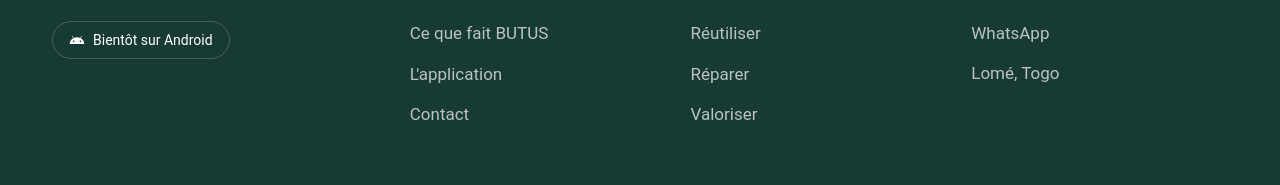
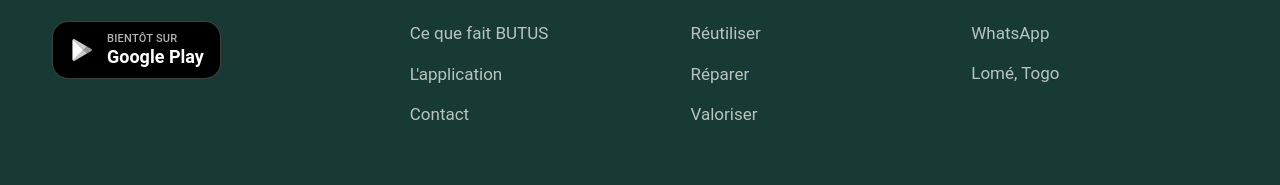
Before and after one commit to hackdave21/butus_public, an Astro site: page / in a window 1280 px wide. Shown: the part 5083-5268 px from the top of the page. Built offline with nearby package versions, Linux system fonts and the light colour scheme; Astro itself is replaced by a stand-in of ours.

Commit message:
Footer : badge « Bientôt sur Google Play »
Co-Authored-By: Claude Opus 5.5 <noreply@anthropic.com>

```diff
--- a/src/components/Footer.astro
+++ b/src/components/Footer.astro
@@ -26,9 +26,18 @@ const socials = contact.socials.filter((s) => s.href);
           <span class="text-green">B</span>UTUS
         </a>
         <p class="mt-4 max-w-xs text-white/70">Donner une seconde vie aux objets et créer de nouvelles opportunités.</p>
-        <p class="mt-6 inline-flex items-center gap-2 rounded-full border border-white/20 px-4 py-2 text-sm">
-          <svg width="16" height="16" viewBox="0 0 24 24" aria-hidden="true" fill="currentColor"><path d="M17.6 9.48l1.84-3.18a.38.38 0 0 0-.66-.38l-1.86 3.22a11.5 11.5 0 0 0-9.84 0L5.22 5.92a.38.38 0 0 0-.66.38L6.4 9.48A10.8 10.8 0 0 0 1 18h22a10.8 10.8 0 0 0-5.4-8.52zM7 15.25a1.25 1.25 0 1 1 0-2.5 1.25 1.25 0 0 1 0 2.5zm10 0a1.25 1.25 0 1 1 0-2.5 1.25 1.25 0 0 1 0 2.5z"/></svg>
-          Bientôt sur Android
+        <!-- Badge « bientôt sur Google Play » : pas un lien tant que l'app n'est pas publiée (logo monochrome, charte) -->
+        <p class="store-badge mt-6 inline-flex items-center gap-3 rounded-2xl border border-white/25 bg-black px-4 py-2.5">
+          <svg width="26" height="26" viewBox="0 0 24 24" aria-hidden="true" fill="currentColor">
+            <path d="M3.6 2.2c-.3.3-.4.7-.4 1.2v17.2c0 .5.1.9.4 1.2L13.3 12 3.6 2.2z"/>
+            <path d="M16.6 8.7 5.2 2.1c-.6-.4-1.2-.4-1.6.1l9.7 9.8 3.3-3.3z" opacity=".8"/>
+            <path d="M16.6 15.3 13.3 12l-9.7 9.8c.4.4 1 .5 1.6.1l11.4-6.6z" opacity=".8"/>
+            <path d="m20.4 10.9-3.8-2.2-3.3 3.3 3.3 3.3 3.8-2.2c1.1-.6 1.1-1.6 0-2.2z" opacity=".6"/>
+          </svg>
+          <span class="flex flex-col leading-tight">
+            <span class="text-[0.6875rem] font-medium uppercase tracking-wide text-white/70">Bientôt sur</span>
+            <span class="text-[1.125rem] font-bold">Google Play</span>
+          </span>
         </p>
       </div>
 
```
